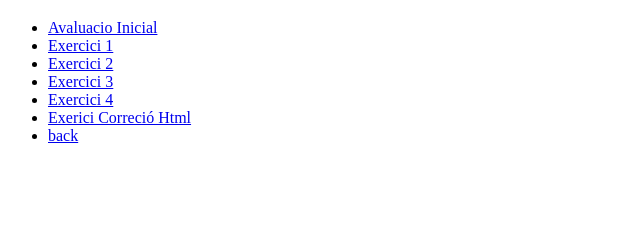
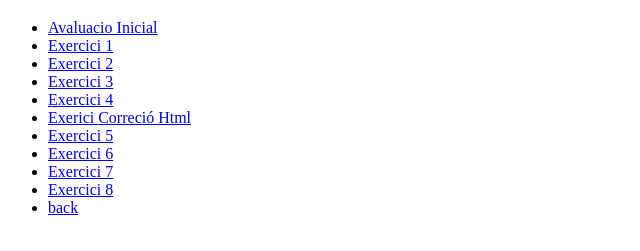
Before and after one commit to JosepJcr/ACTIVITATS-373-WEB, a plain HTML site: page index.html in a window 1280 px wide. Shown: the part 61-312 px from the top of the page, without its empty margins (0-640 px from the left). Drawn offline with Linux system fonts and the light colour scheme.

Commit message:
add index

```diff
--- a/index.html
+++ b/index.html
@@ -14,6 +14,10 @@
             <li><a href="./html/EX3.html">Exercici 3</a></li>
             <li><a href="./html/EX4.html">Exercici 4</li>
             <li><a href="./html/tortugues.html">Exerici Correció Html</a></li>
+             <li><a href="./html/EX5.html">Exercici 5</a></li>
+            <li><a href="./html/EX6.html">Exercici 6</li>
+                 <li><a href="./html/EX7.html">Exercici 7</a></li>
+            <li><a href="./html/EX8.html">Exercici 8</li>
             <li><a href="#">back</a></li>
         </ul>
 </body>
```
Also changed, not shown: html/EX8.html (added, +25 -0 lines).
